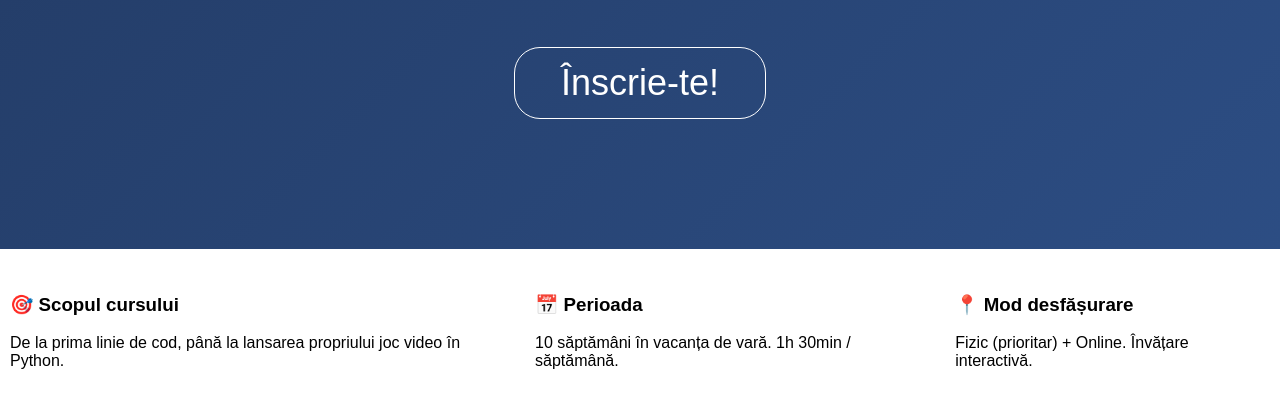
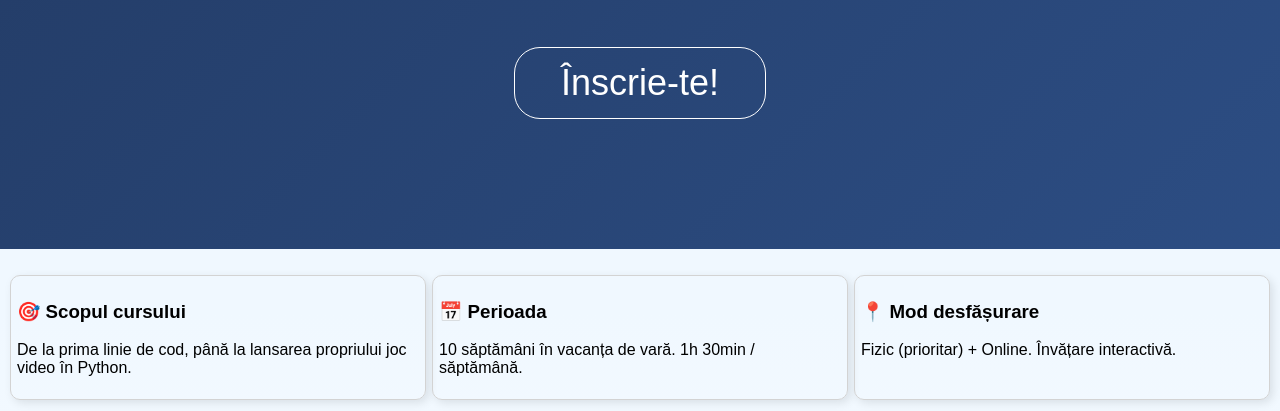
Before and after one commit to IuliaBuhai/Curs_Python, a plain HTML site: page index.html in a window 1280 px wide. Shown: the part 257-668 px from the top of the page. Drawn offline with Linux system fonts and the light colour scheme.

Commit message:
Facut să arate un pic mai bine

```diff
--- a/index.html
+++ b/index.html
@@ -50,6 +50,7 @@
 		}
 		body {
 			margin: 0;
+			background: linear-gradient(0deg, white 0%, aliceblue 60%);
 		}
 		.header {
 			position: fixed;
@@ -98,9 +99,22 @@
 		}
 		.container {
 			display: flex;
+			align-items: stretch;
 			justify-content: space-between;
-			gap: 17px;
+			gap: 6px;
 			padding: 10px;
+		}
+		.item {
+			display: block;
+			padding: 6px;
+			border: 1px lightgray solid;
+			border-radius: 10px;
+			flex: 1 1 0px;
+			flex-basis: 0;
+			box-shadow: 3px 3px 10px rgb(0, 0, 0, .1);
+		}
+		.item:hover {
+			box-shadow: 3px 3px 10px rgb(0, 0, 0, .2);
 		}
 	</style>
 </head>
```
